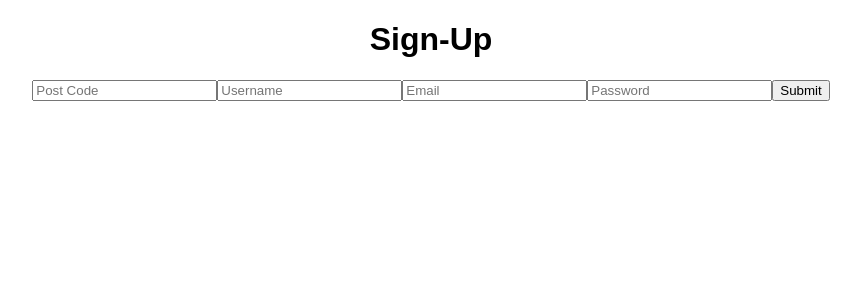
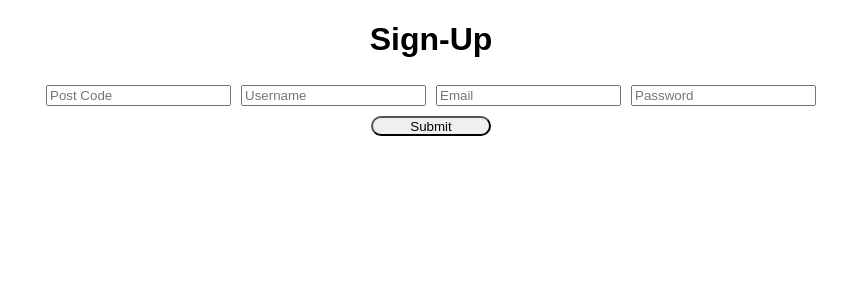
Before and after one commit to alexiscarlier/neighbourly-app, a React (Create React App) app: page / in a window 1280 px wide. Shown: the top 300 px of the page, without its empty margins (209-1070 px from the left). Built offline with nearby package versions, Linux system fonts and the light colour scheme; no server answers.

Commit message:
Refactoring Signup

```diff
--- a/src/Signup.js
+++ b/src/Signup.js
@@ -36,7 +36,7 @@ class Signup extends Component {
         <input type="text" id="username" name="username" onChange={this.onChange.bind(this)} value={this.state.username}required placeholder="Username"/>
         <input type="text" id="email" name="email" onChange={this.onChange.bind(this)} value={this.state.email} required placeholder="Email"/>
         <input type="password" id="password" name="password" onChange={this.onChange.bind(this)} value={this.state.password}required placeholder="Password"/>
-        <input type="submit" value="Submit">
+        <br></br><input type="submit" value="Submit">
         </input>
       </form>
       </div>
--- a/src/index.css
+++ b/src/index.css
@@ -1,5 +1,17 @@
 body {
+  text-align: center;
   margin: 0;
   padding: 0;
   font-family: sans-serif;
 }
+
+input, input[type='submit'] {
+  margin: 5px;
+}
+
+input[type='submit'] {
+  width: 120px;
+  height: 20px;
+  outline: none;
+  border-radius: 12px
+}
```
Also changed, not shown: 1 other file (tests, documents, lock files or other folders).
